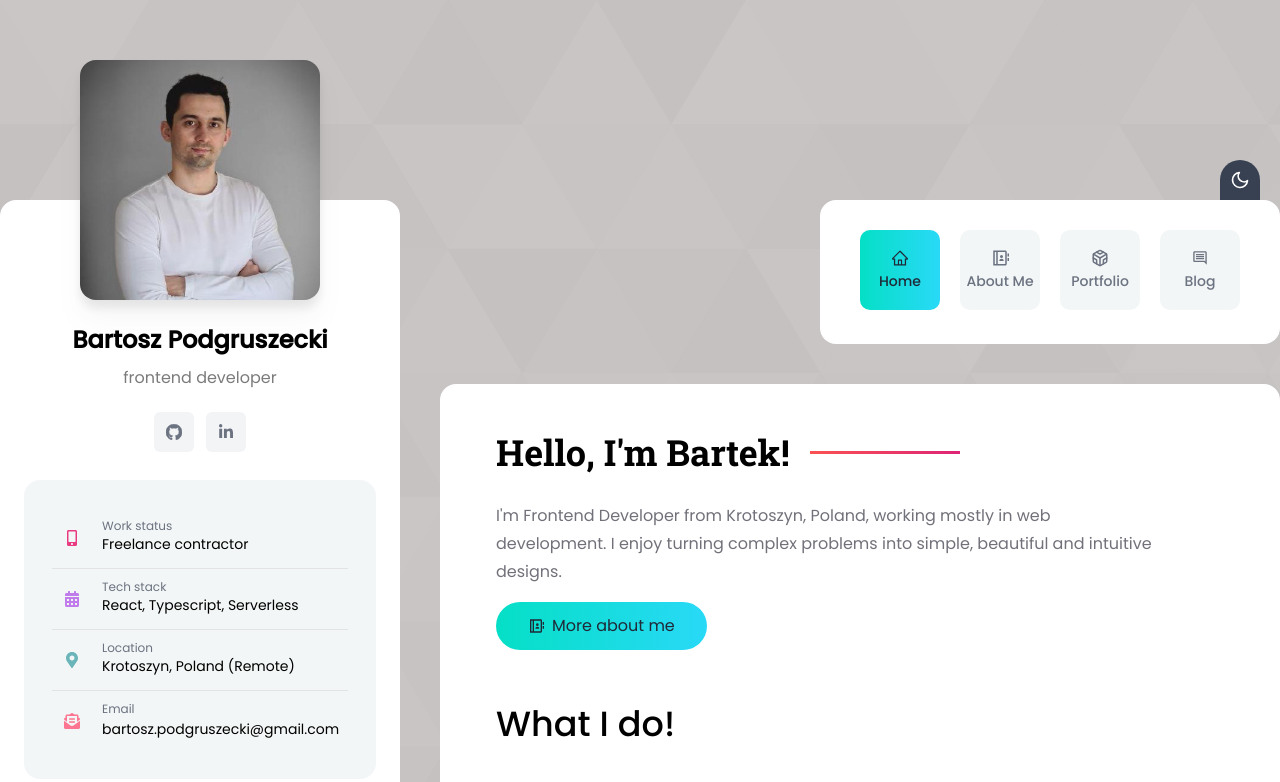
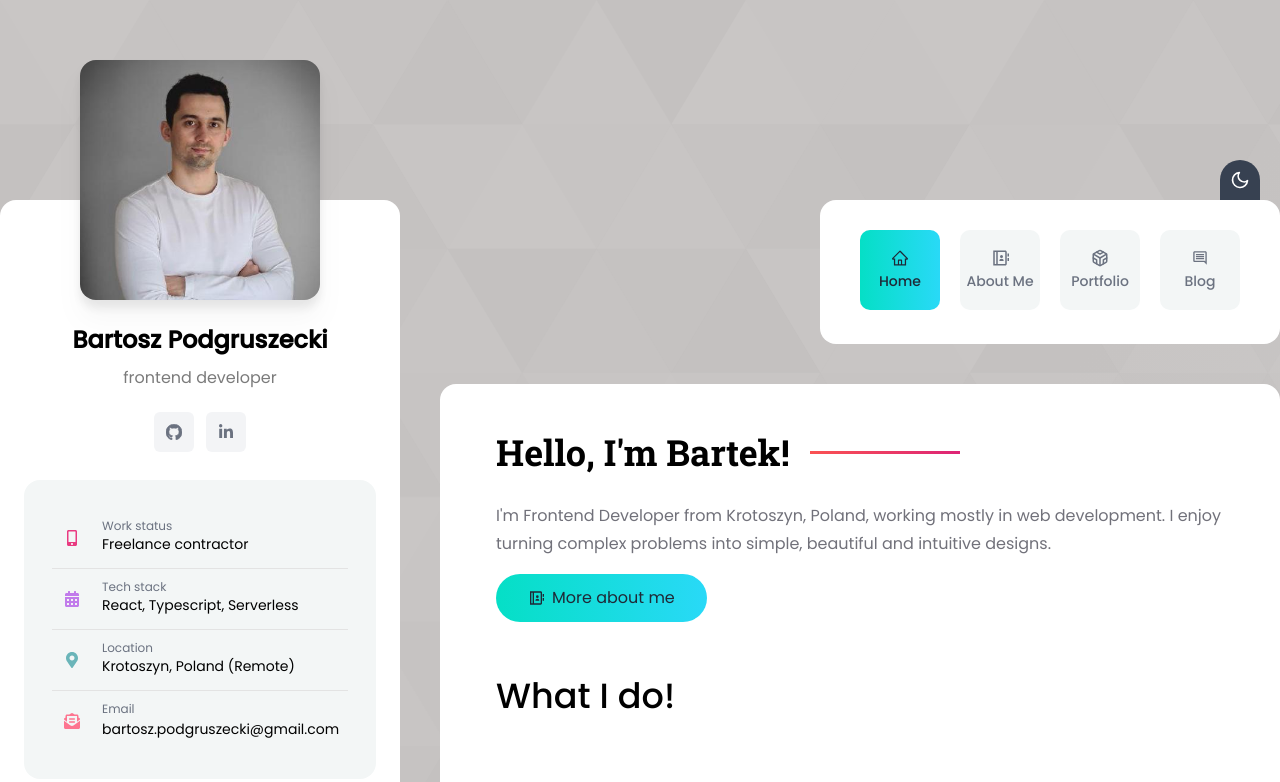
Before and after one commit to barthicus/portfolio, a Next.js app: page / in a window 1280 px wide. Shown: the top 782 px of the page. Built offline with nearby package versions, Linux system fonts and the light colour scheme.

Commit message:
Remove old margin

```diff
--- a/src/app/blog/page.tsx
+++ b/src/app/blog/page.tsx
@@ -16,7 +16,7 @@ export default function Blog() {
         <PageTitle>Blog</PageTitle>
         <div className="grid-cols-12 items-center pt-4 md:gap-10 md:pt-[30px] lg:grid ">
           <div className="col-span-12 space-y-2.5">
-            <div className="lg:mr-16">
+            <div>
               <p className="text-gray-500 dark:text-gray-100">
                 Hopefully some blog posts will be here soon (tm).
               </p>
--- a/src/app/page.tsx
+++ b/src/app/page.tsx
@@ -16,7 +16,7 @@ export default function Home() {
         <PageTitle>Hello, I&apos;m Bartek!</PageTitle>
         <div className="grid-cols-12 items-center pt-4 md:gap-10 md:pt-[30px] lg:grid ">
           <div className="col-span-12 space-y-2.5">
-            <div className="lg:mr-16">
+            <div>
               <p className="leading-7 text-zinc-500 dark:text-zinc-400">
                 I&apos;m Frontend Developer from Krotoszyn, Poland, working mostly in web
                 development. I enjoy turning complex problems into simple, beautiful and intuitive
--- a/src/app/portfolio/page.tsx
+++ b/src/app/portfolio/page.tsx
@@ -16,7 +16,7 @@ export default function Portfolio() {
         <PageTitle>Portfolio</PageTitle>
         <div className="grid-cols-12 items-center pt-4 md:gap-10 md:pt-[30px] lg:grid ">
           <div className="col-span-12 space-y-2.5">
-            <div className="lg:mr-16">
+            <div>
               <p className="text-gray-500 dark:text-gray-100">My latest projects will be here.</p>
               <p className="text-gray-500 dark:text-gray-100">
                 There will be a list of latest and old projects that I did in the past.
```
